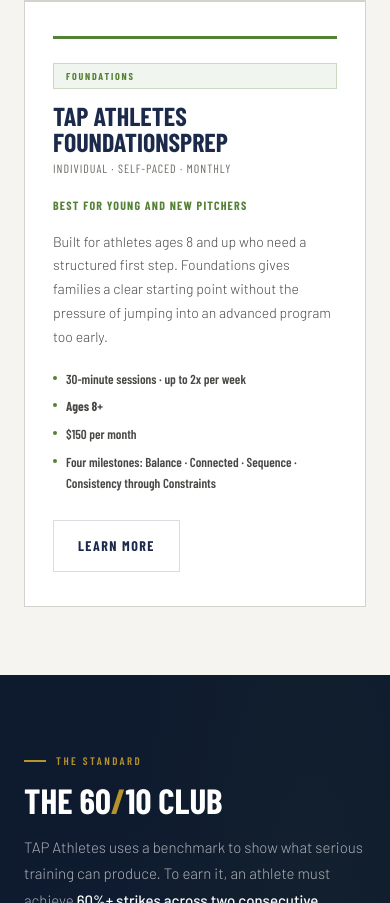
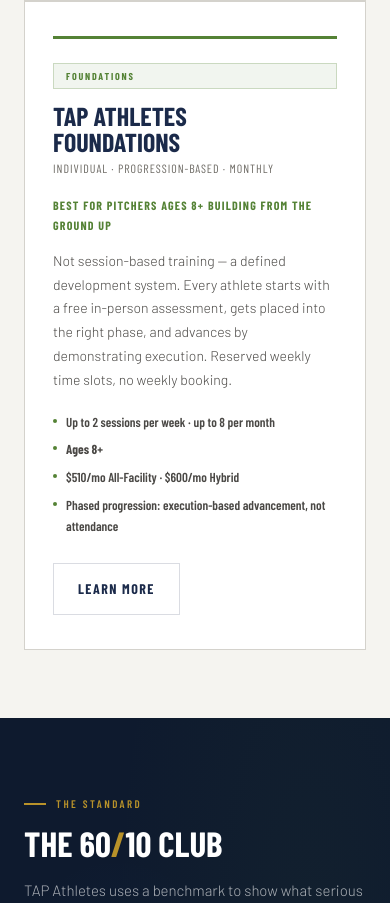
Before and after one commit to tapathletes/tapathletes.com, a plain HTML site: page index.html in a window 390 px wide. Shown: the part 4017-4920 px from the top of the page. Drawn offline with nearby package versions, Linux system fonts and the light colour scheme; a web font is replaced by a local one.

Commit message:
Update Foundations card copy/link and fix mobile menu positioning

```diff
--- a/index.html
+++ b/index.html
@@ -35,7 +35,7 @@
   .btn-secondary, .btn-outline { font-family: 'Barlow Condensed', sans-serif; font-weight: 700; font-size: 14px; letter-spacing: 0.1em; text-transform: uppercase; text-decoration: none; display: inline-flex; align-items: center; justify-content: center; min-height: 46px; padding: 14px 24px; border: 1px solid rgba(27,42,74,0.16); color: var(--navy); background: var(--white); }
   .btn-secondary:hover { border-color: var(--blue); color: var(--blue); }
   .nav-toggle { display: none; min-width: 44px; min-height: 44px; border: 1px solid var(--gray-200); background: var(--white); color: var(--navy); padding: 0 12px; font-family: 'Barlow Condensed', sans-serif; font-weight: 700; letter-spacing: 0.08em; text-transform: uppercase; }
-  .mobile-menu { display: none; position: absolute; top: 74px; left: 20px; right: 20px; z-index: 95; background: var(--white); border: 1px solid var(--gray-100); box-shadow: var(--shadow-md); padding: 18px; }
+  .mobile-menu { display: none; position: fixed; top: 74px; left: 20px; right: 20px; z-index: 95; background: var(--white); border: 1px solid var(--gray-100); box-shadow: var(--shadow-md); padding: 18px; max-height: calc(100vh - 94px); overflow-y: auto; }
   .mobile-menu.open { display: block; }
   .mobile-menu a { display: block; padding: 12px 0; text-decoration: none; color: var(--navy); font-family: 'Barlow Condensed', sans-serif; font-size: 15px; font-weight: 700; text-transform: uppercase; letter-spacing: 0.08em; border-bottom: 1px solid var(--gray-100); }
   .mobile-menu a:last-child { border-bottom: none; }
@@ -351,17 +351,17 @@
         <article class="prog-card instruction reveal rd2">
           <div class="prog-card-top-bar"></div>
           <div class="prog-badge">Foundations</div>
-          <div class="prog-name">TAP Athletes<br>FoundationsPrep</div>
-          <div class="prog-format">Individual · Self-Paced · Monthly</div>
-          <div class="prog-fit">Best for young and new pitchers</div>
-          <p class="prog-desc">Built for athletes ages 8 and up who need a structured first step. Foundations gives families a clear starting point without the pressure of jumping into an advanced program too early.</p>
+          <div class="prog-name">TAP Athletes<br>Foundations</div>
+          <div class="prog-format">Individual · Progression-Based · Monthly</div>
+          <div class="prog-fit">Best for pitchers ages 8+ building from the ground up</div>
+          <p class="prog-desc">Not session-based training — a defined development system. Every athlete starts with a free in-person assessment, gets placed into the right phase, and advances by demonstrating execution. Reserved weekly time slots, no weekly booking.</p>
           <div class="prog-details">
-            <div class="prog-detail">30-minute sessions · up to 2x per week</div>
+            <div class="prog-detail">Up to 2 sessions per week · up to 8 per month</div>
             <div class="prog-detail"><strong>Ages 8+</strong></div>
-            <div class="prog-detail">$150 per month</div>
-            <div class="prog-detail">Four milestones: Balance · Connected · Sequence · Consistency through Constraints</div>
+            <div class="prog-detail">$510/mo All-Facility · $600/mo Hybrid</div>
+            <div class="prog-detail">Phased progression: execution-based advancement, not attendance</div>
           </div>
-          <div class="prog-actions"><a href="https://www.trainingathleticperformance.com/services" class="btn-secondary">Learn More</a></div>
+          <div class="prog-actions"><a href="https://www.tapathletes.com/foundations.html" class="btn-secondary">Learn More</a></div>
         </article>
       </div>
     </div>
```
